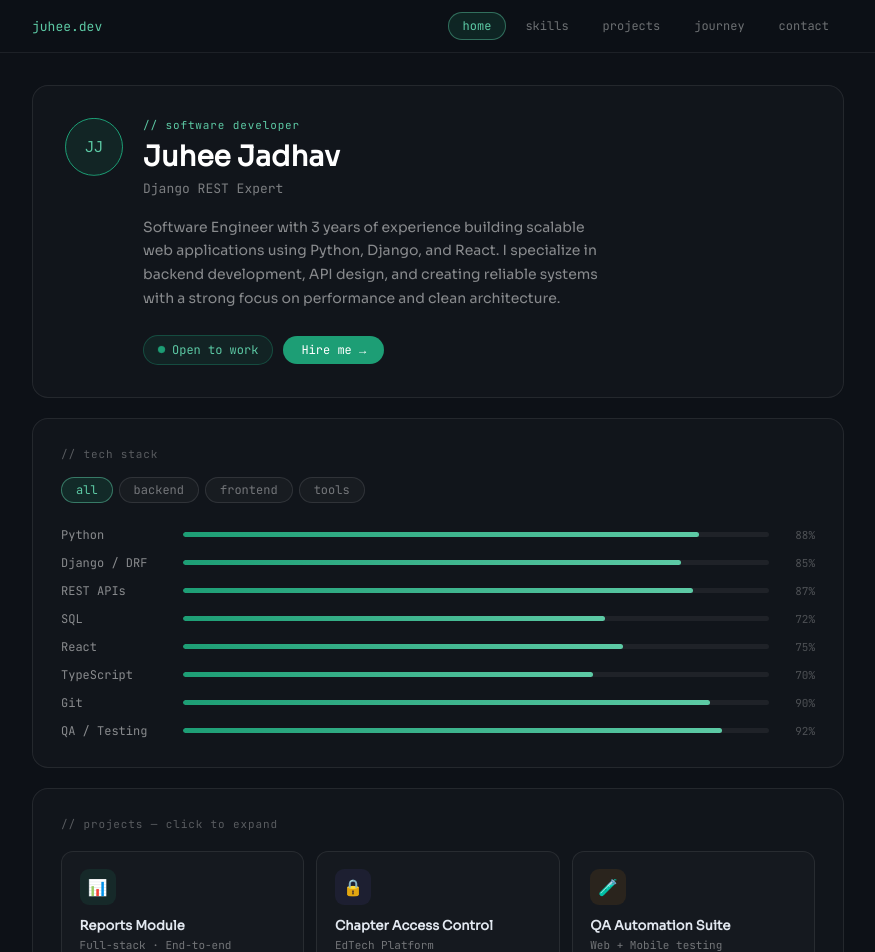
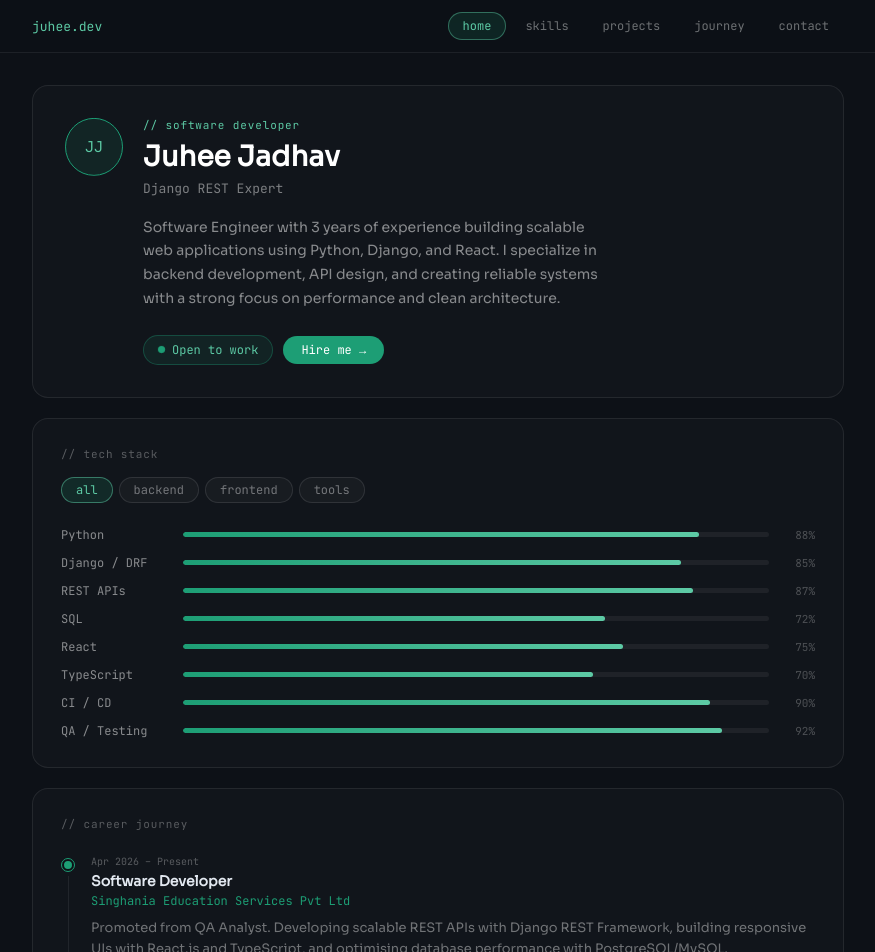
Before and after one commit to JuheeJadhav/MyPortfolio, a React (Vite) app: page / in a window 1280 px wide. Shown: the top 952 px of the page, without its empty margins (202-1077 px from the left). Built offline with nearby package versions, Linux system fonts and the light colour scheme.

Commit message:
layout changes and some small changes

```diff
--- a/src/App.tsx
+++ b/src/App.tsx
@@ -28,8 +28,8 @@ export default function App() {
       <div style={S.content}>
         <Hero />
         <Skills />
+        <Timeline />
         <Projects />
-        <Timeline />
         <Contact />
       </div>
     </div>
--- a/src/components/Projects.tsx
+++ b/src/components/Projects.tsx
@@ -116,7 +116,7 @@ export default function Projects() {
 
               {/* Expandable detail */}
               <div style={{
-                maxHeight: isOpen ? 120 : 0,
+                maxHeight: isOpen ? 300 : 0,
                 overflow: 'hidden',
                 transition: 'max-height 0.35s ease',
               }}>
--- a/src/components/Skills.tsx
+++ b/src/components/Skills.tsx
@@ -7,7 +7,7 @@ const ALL = [
   { name: 'SQL',          pct: 72, cat: 'backend'  },
   { name: 'React',        pct: 75, cat: 'frontend' },
   { name: 'TypeScript',   pct: 70, cat: 'frontend' },
-  { name: 'Git',          pct: 90, cat: 'tools'    },
+  { name: 'CI / CD',          pct: 90, cat: 'tools'    },
   { name: 'QA / Testing', pct: 92, cat: 'tools'    },
 ]
 
```
